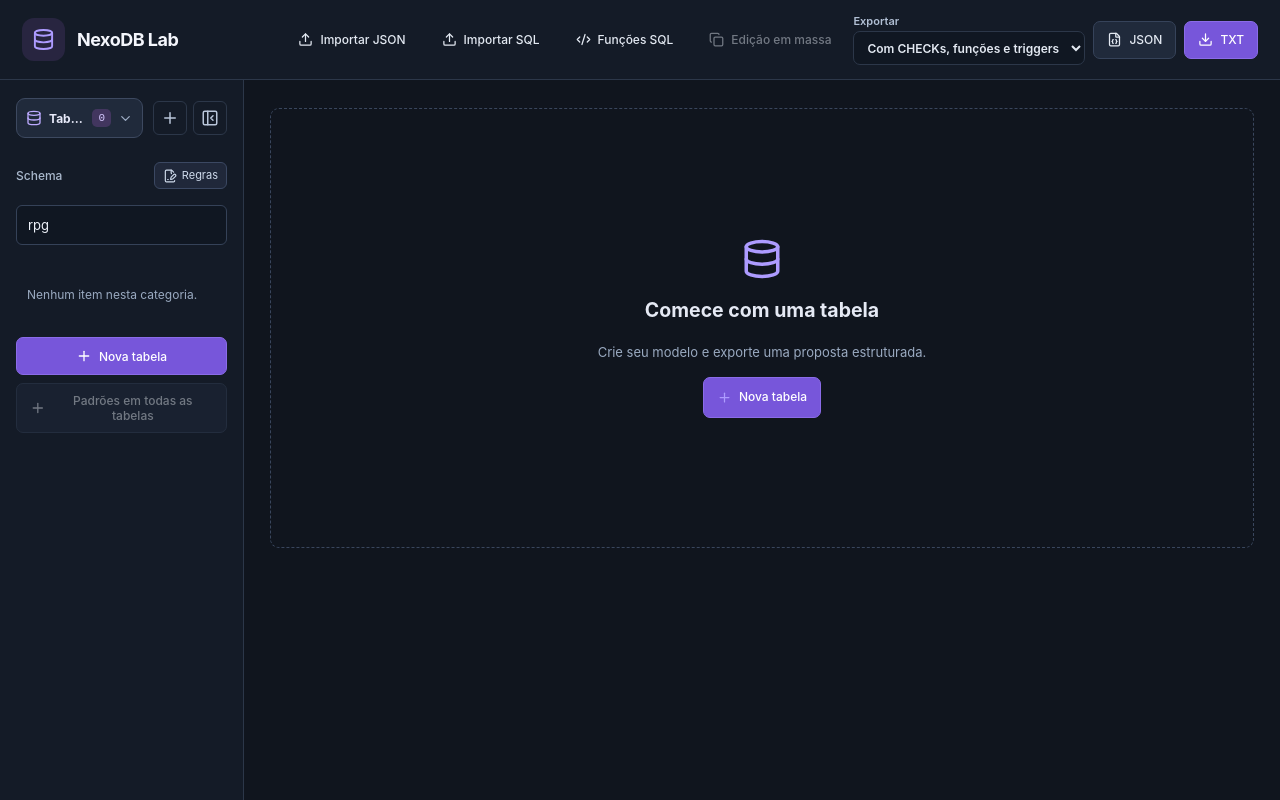
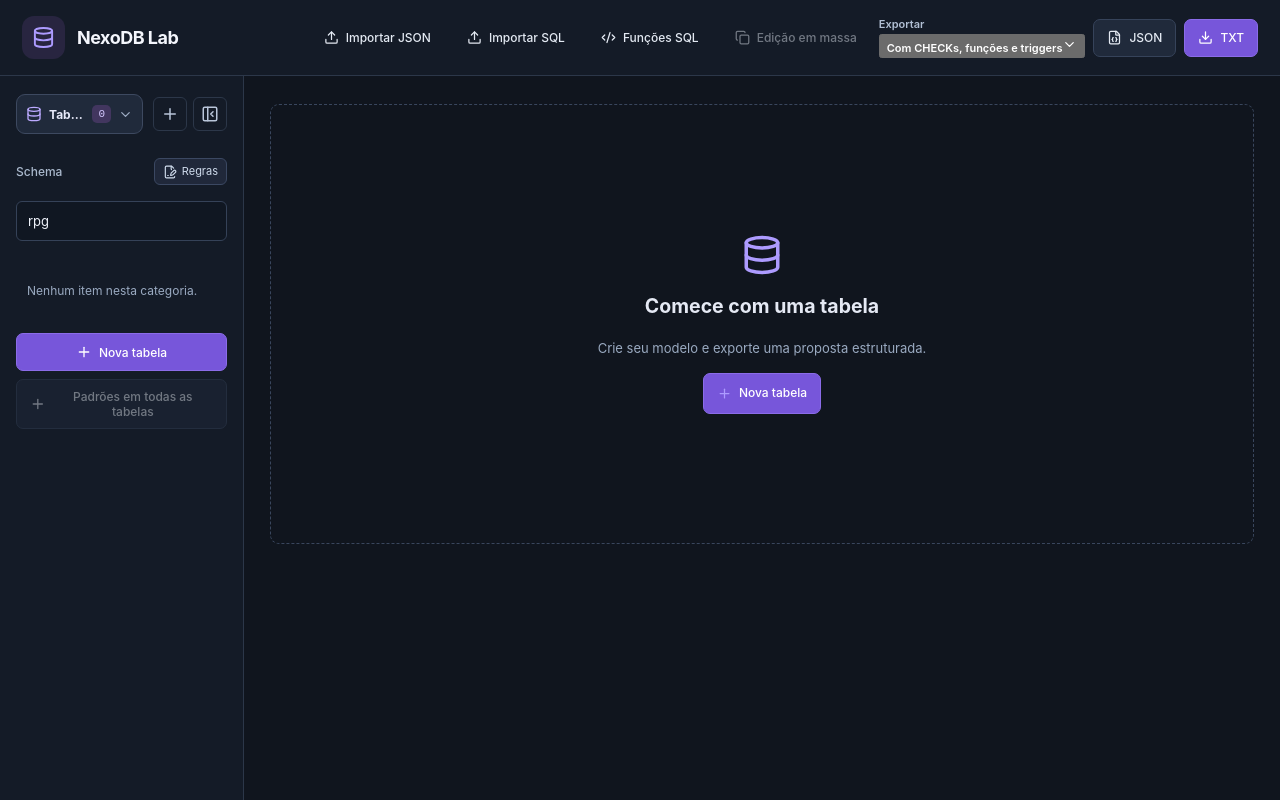
Before and after one commit to ferreis/NexoLab, a Vue app: page / in a window 1280 px wide. Built offline with nearby package versions, Linux system fonts and the light colour scheme.

Commit message:
fix(ui): usar ExportModeMenu na barra superior sem dropdown nativo

```diff
--- a/src/App.vue
+++ b/src/App.vue
@@ -16,6 +16,7 @@ import SqlFunctionManager from './components/SqlFunctionManager.vue'
 import SchemaObjectDialog from './components/SchemaObjectDialog.vue'
 import SchemaRulesDialog from './components/SchemaRulesDialog.vue'
 import SidebarCategoryMenu from './components/SidebarCategoryMenu.vue'
+import ExportModeMenu from './components/ExportModeMenu.vue'
 import { schemaCategories, schemaEntries } from './schemaNavigation.js'
 import FunctionMentionTextarea from './components/FunctionMentionTextarea.vue'
 import { formatText, formatTablePreviewText } from './textExport.js'
@@ -212,9 +213,7 @@ async function copyPreview(){if(store.nameError){toast(store.nameError);return}t
       <button class="btn ghost" @click="sqlDialog?.open()"><Upload :size="15"/> Importar SQL</button>
       <button class="btn ghost" @click="functionDialog?.open()"><Code2 :size="15"/> Funções SQL</button>
       <button class="btn ghost" :disabled="!store.doc.tabelas.length" @click="bulkDialog?.open()"><Copy :size="15"/> Edição em massa</button>
-      <label class="export-mode-select">Exportar
-        <select v-model="exportMode" aria-label="Conteúdo da exportação"><option value="complete">Com CHECKs, funções e triggers</option><option value="structure">Sem CHECKs, funções e triggers</option></select>
-      </label>
+      <ExportModeMenu v-model="exportMode"/>
       <button class="btn" :disabled="!!store.nameError" @click="download('modelo-banco'+exportSuffix+'.json',json,'application/json')"><FileJson :size="15"/> JSON</button>
       <button class="btn primary" :disabled="!!store.nameError" @click="download('modelo-banco'+exportSuffix+'.txt',txt,'text/plain')"><Download :size="15"/> TXT</button>
       <input ref="fileInput" type="file" accept=".json,application/json" hidden @change="importJson"/>
```
